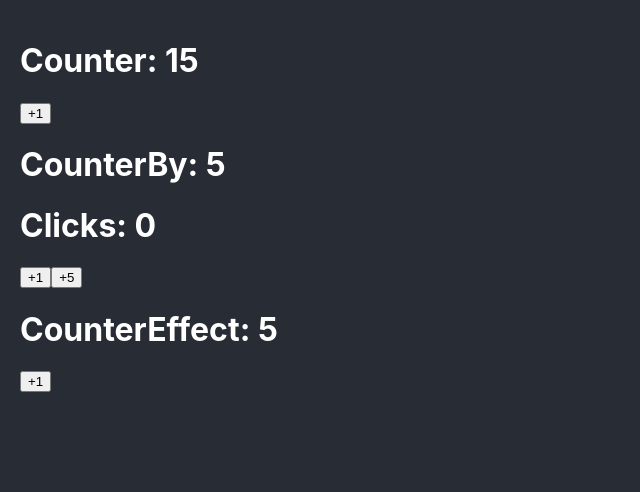
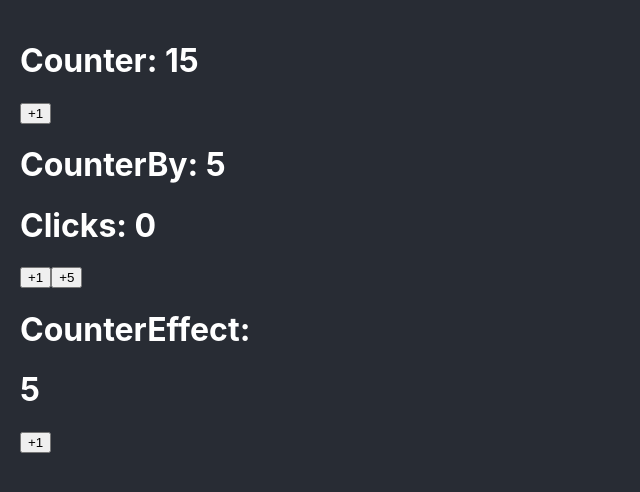
Before and after one commit to maxicopp/react-pro-fh, a React (Create React App) app in the folder 01-bases/: page / in a window 1280 px wide. Shown: the top 492 px of the page, without its empty margins (0-640 px from the left). Built offline with nearby package versions, Linux system fonts and the light colour scheme.

Commit message:
Realizar una animación cuando se llega al valor máximo

```diff
--- a/01-bases/package.json
+++ b/01-bases/package.json
@@ -10,6 +10,7 @@
     "@types/node": "^16.11.26",
     "@types/react": "^18.0.3",
     "@types/react-dom": "^18.0.0",
+    "gsap": "^3.10.4",
     "react": "^18.0.0",
     "react-dom": "^18.0.0",
     "react-scripts": "5.0.1",
--- a/01-bases/src/bases/CounterEffect.tsx
+++ b/01-bases/src/bases/CounterEffect.tsx
@@ -1,4 +1,5 @@
 import { useEffect, useState } from 'react';
+import { gsap } from 'gsap';
 
 const MAXIMUN_COUNT = 10;
 
@@ -6,13 +7,17 @@ export const CounterEffect = () => {
     const [counter, setCounter] = useState(5);
     const handleClick = () => setCounter(prev => Math.min(prev + 1, MAXIMUN_COUNT));
     useEffect(() => {
-        if (counter <= 10) return;
+        if (counter < 10) return;
         console.log('%cSe llego al valor maximo', 'color: red; background-color: black;');
+        gsap.to('h1', { y: -10, duration: 0.2, ease: 'ease.out' }).then(() => {
+            gsap.to('h1', { y: 0, duration: 1, ease: 'bounce.out' });
+        });
     }, [counter]);
 
     return (
         <>
-            <h1>CounterEffect: {counter}</h1>
+            <h1>CounterEffect:</h1>
+            <h1>{counter}</h1>
             <button onClick={handleClick}>+1</button>
         </>
     )
```
Also changed, not shown: 1 other file (tests, documents, lock files or other folders).
